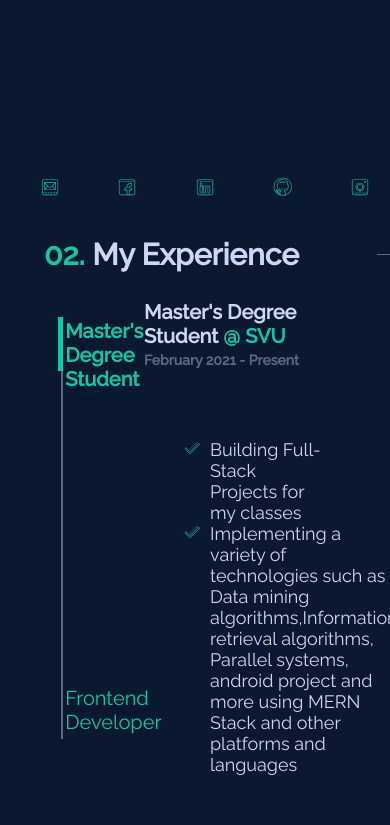
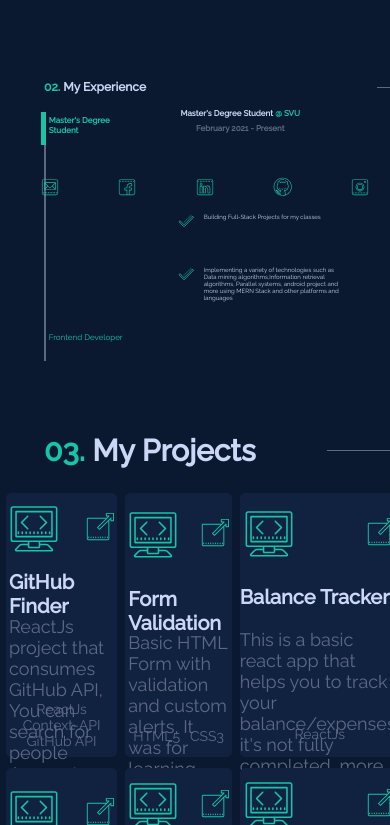
Before and after one commit to MohammadSaeedNahlous/Portfolio-2.0, a Next.js app: page / in a window 390 px wide. Shown: the part 632-1457 px from the top of the page. Built offline with nearby package versions, Linux system fonts and the light colour scheme.

Commit message:
add resposive-style to experience section

```diff
--- a/components/experience.module.css
+++ b/components/experience.module.css
@@ -65,3 +65,41 @@
 .tecListItemIcon {
   margin-right: 10px;
 }
+
+@media only screen and (max-width: 1210px) {
+    .titleContainer{
+        font-size: 15px;
+    }
+
+}
+
+
+@media only screen and (max-width: 987px) {
+    .titleContainer{
+        font-size: 15px;
+    }
+
+    .main{
+        height: 70vh;
+    }
+}
+
+@media only screen and (max-width: 765px) {
+    .titleContainer{
+        font-size: 11px;
+    }
+
+    .main{
+        height: 50vh;
+    }
+}
+
+
+@media only screen and (max-width: 441px) {
+    .titleContainer{
+        font-size: 8px;
+    }
+.main{
+        height: 40vh;
+    }
+}
--- a/components/jobResponsibilities.module.css
+++ b/components/jobResponsibilities.module.css
@@ -104,6 +104,7 @@
   align-items: space-around;
   height: 100%;
   color: #ccd6f6;
+  transition: 0.5s;
 }
 
 .jobResponsibilitiesListItem {
@@ -113,3 +114,66 @@
 .tecListItemIcon {
   margin-right: 10px;
 }
+
+@media only screen and (max-width: 1210px) {
+    .jobTitles{
+        font-size: 15px;
+    }
+    .jobResponsibilitiesListItem {
+  display: flex;
+  font-size: 14px;
+}
+
+}
+
+@media only screen and (max-width: 1088px) {
+    .jobTitles{
+        font-size: 12px;
+    }
+    .main{
+      width: 90%;
+    }
+
+}
+
+@media only screen and (max-width: 970px) {
+
+    .jobTitleDetails{
+      align-items: center;
+    }
+    .jobTitleDetailsHead{
+      font-size: 14px;
+    }
+    .jobTitleDetailsSmall{
+  font-size: 8px;
+}
+
+}
+
+@media only screen and (max-width:  860px) {
+
+    .jobResponsibilitiesListItem {
+
+  font-size: 10px;
+}
+.jobTitleDetailsHead{
+      font-size: 10px;
+    }
+
+
+}
+
+@media only screen and (max-width: 645px) {
+    .jobTitles{
+        font-size: 8px;
+    }
+    .jobTitleDetailsHead{
+      font-size: 8px;
+    }
+    .jobResponsibilitiesListItem {
+
+  font-size: 6px;
+}
+
+
+}
```
